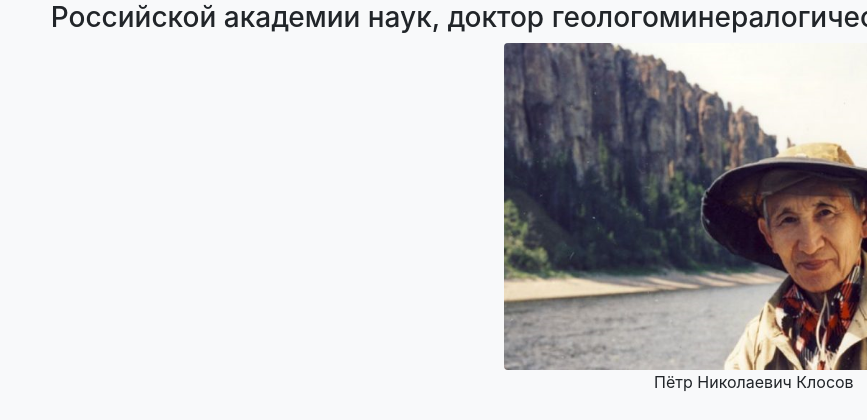
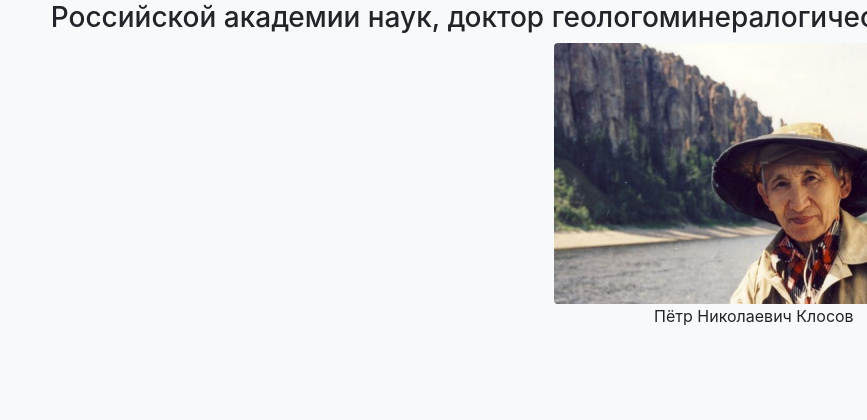
Before and after one commit to irinaslepts/dinosaurs_ykt, a plain HTML site: page index.html in a window 1280 px wide. Shown: the part 845-1265 px from the top of the page, 413-1280 px from the left. Drawn offline with nearby package versions, Linux system fonts and the light colour scheme.

Commit message:
Update index.html

```diff
--- a/index.html
+++ b/index.html
@@ -73,7 +73,7 @@
 
       <h1 style="text-align: center;  margin-top: 100px">Изучение динозавров в Якутии</h1>
         <h3>Первые сообщения о присутствии динозавров в Якутии были сделаны геологом Герцем в 1904 году. В 1960 году геолог Вадим Филатов обнаружил местонахождение динозавров раннего мелового периода (145-125 миллионов лет назад) на ручье Тээтэ, притоке Вилюй, в Сунтарском районе. Только в 1988 году ученые из Палеонтологического института (Москва) и Института геологии (Якутск) обнаружили окаменелые зубы древних животных. В Сунтарском районе были обнаружены три семейства динозавров. С 2002 года ученые Института геологии алмазов и драгоценных металлов и Палеонтологического института (Москва) приступили к изучению Тээтэ. Единственным специалистом по динозаврам в Якутии на сегодняшний день является главный научный сотрудник лаборатории стратиграфии и палеонтологии Института геологии алмазов и драгоценных металлов Сибирского отделения Российской академии наук, почетный член Палеонтологического Совета Российской академии наук, доктор геологоминералогических наук Петр Николаевич Колосов.</h3>
-        <img src="petr.png" class="rounded mx-auto d-block" style="width: 500px">
+        <img src="petr.png" class="rounded mx-auto d-block" style="width: 400px">
         <p style="text-align: center">Пётр Николаевич Клосов</p>
         <h1 style="text-align: center;  margin-top: 100px">Экспедиции со школьниками Хоринского наслега</h1>
         <h3>С 2002 года Петр Николаевич проводит экспедиции вместе со школьниками Сунтарского района. Место нахождения динозавров находится в 71 км от деревни Хоро. Дорога проходит через 100 км тайги.</h3>
```
